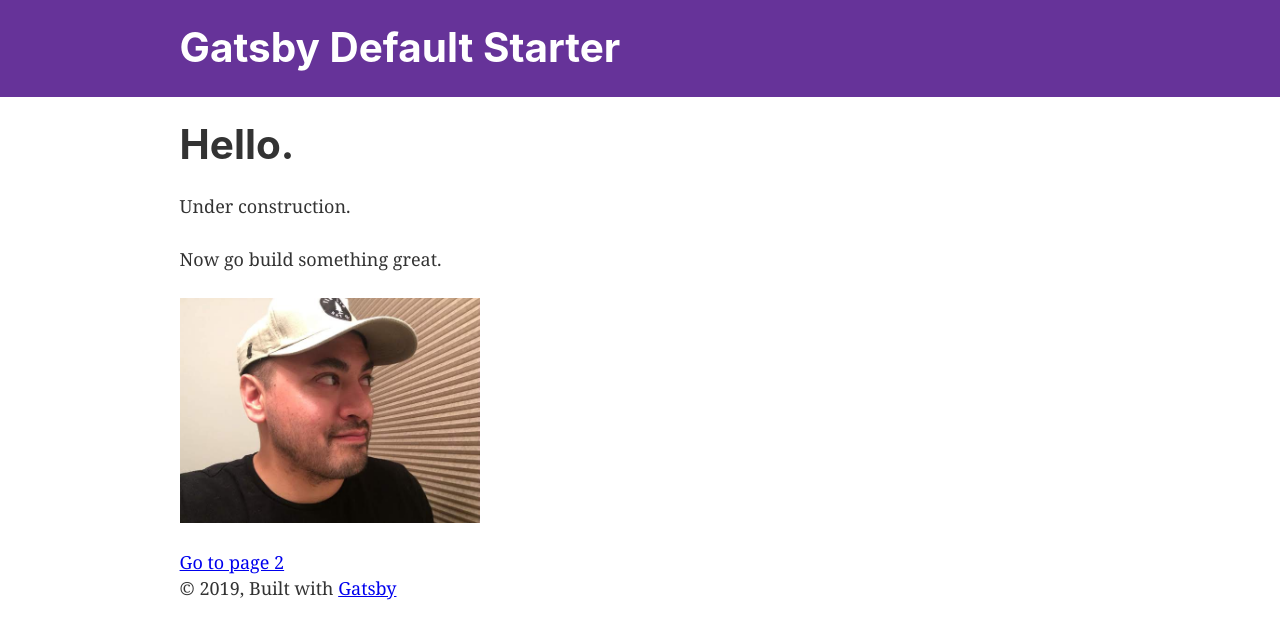
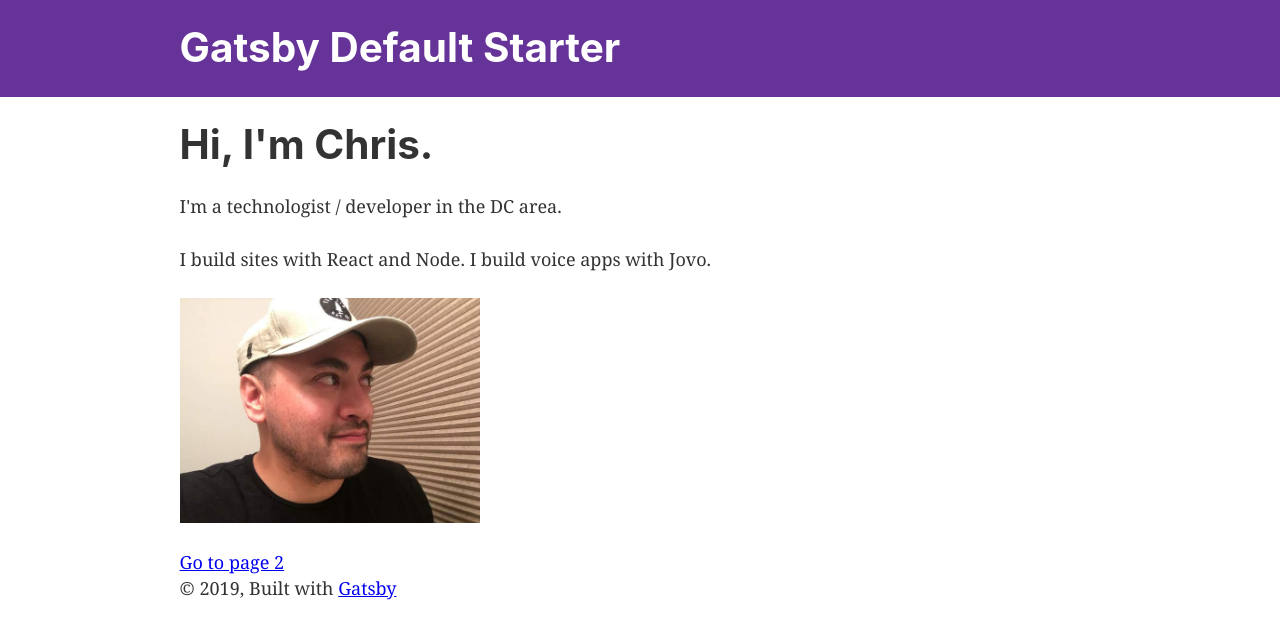
Before and after one commit to chrisaspringer/personal-gatsby, a Gatsby site: page / in a window 1280 px wide. Built offline with nearby package versions, Linux system fonts and the light colour scheme; Gatsby itself is replaced by a stand-in of ours.

Commit message:
Add tentative welcome msg

```diff
--- a/src/pages/index.js
+++ b/src/pages/index.js
@@ -8,9 +8,9 @@ import SEO from "../components/seo"
 const IndexPage = () => (
   <Layout>
     <SEO title="Home" keywords={[`gatsby`, `application`, `react`]} />
-    <h1>Hello.</h1>
-    <p>Under construction.</p>
-    <p>Now go build something great.</p>
+    <h1>Hi, I'm Chris.</h1>
+    <p>I'm a technologist / developer in the DC area.</p>
+    <p>I build sites with React and Node. I build voice apps with Jovo.</p>
     <div style={{ maxWidth: `300px`, marginBottom: `1.45rem` }}>
       <Image />
     </div>
```
